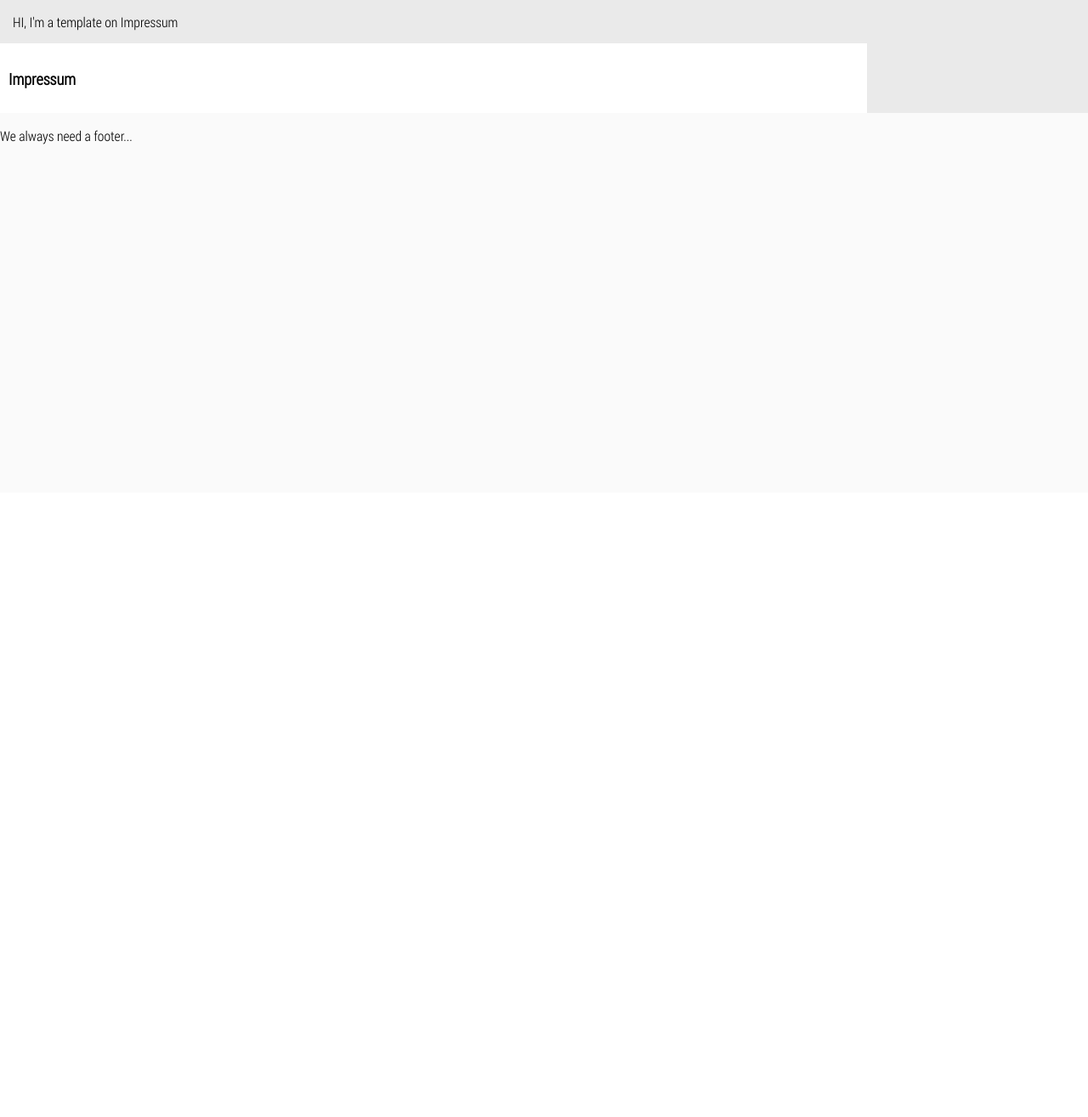
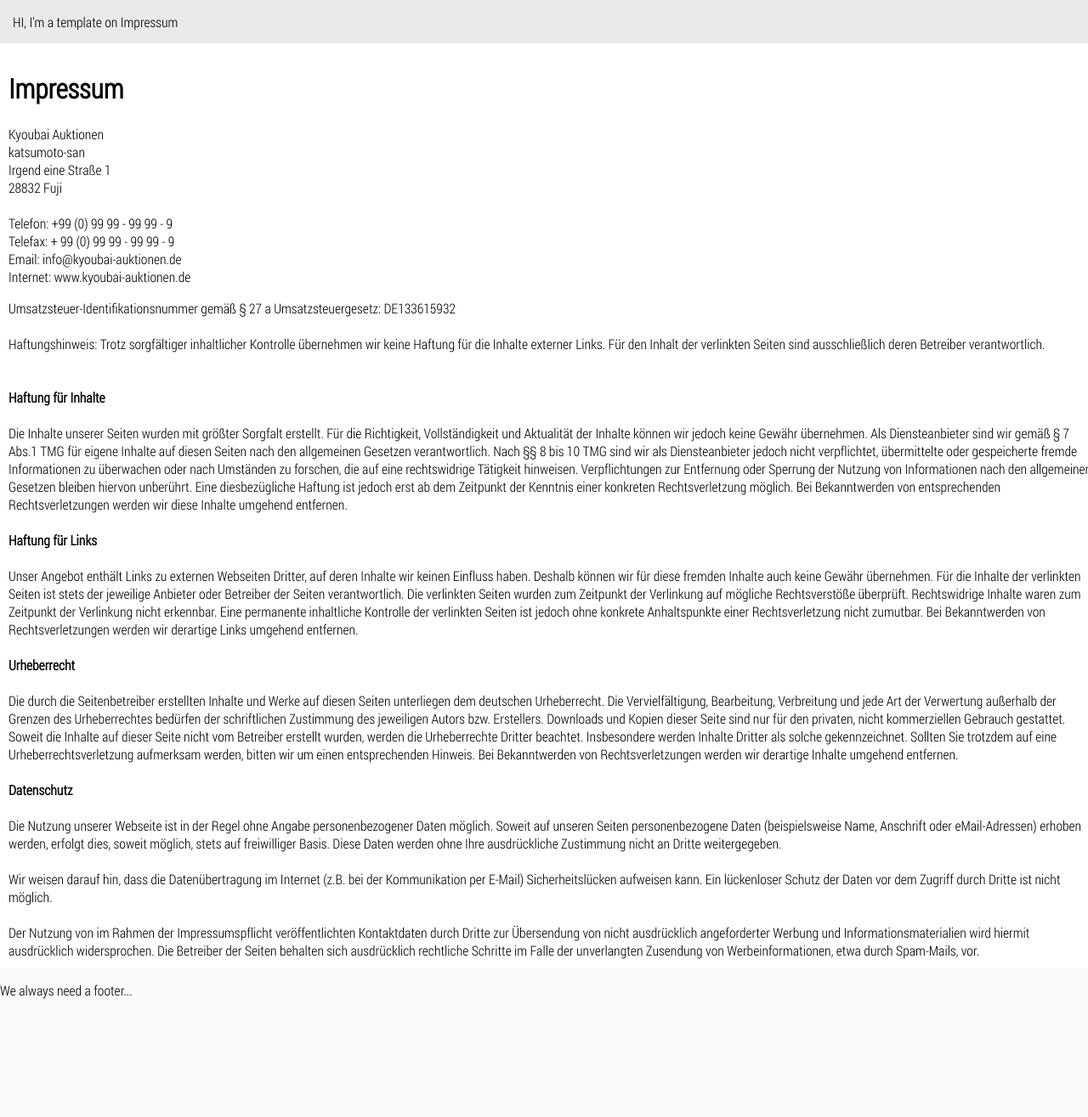
Before and after one commit to ashamaru/akb, a Django app: template akb_base/kyoubai/templates/kyoubai/impressum.html in a window 1280 px wide. Shown: the part 220-1535 px from the top of the page at 85% size. Before the commit the page ends 390 px from the top, so only its background shows below. Run offline with Django 3.2, Linux system fonts and the light colour scheme; the template is opened without the code that fills it, so the values that code supplies are empty; some libraries are stand-ins or nearby versions.

Commit message:
working_20: Updated Impressum, Detail View and My Account View.

```diff
--- a/akb_base/akb_base/urls.py
+++ b/akb_base/akb_base/urls.py
@@ -19,4 +19,5 @@ from django.contrib import admin
 urlpatterns = [
     url(r'^kyoubai/', include('kyoubai.urls')),
     url(r'^admin/', admin.site.urls),
+    url(r'^', include('kyoubai.urls')),
 ]
--- a/akb_base/kyoubai/forms.py
+++ b/akb_base/kyoubai/forms.py
@@ -6,4 +6,4 @@ class LoginForm(forms.Form):
     password = forms.CharField(label='password', max_length=100, widget=forms.PasswordInput)
 
 class BidForm(forms.Form):
-    amount = forms.DecimalField(label='Betrag', max_digits=15, decimal_places=2)
+    amount = forms.DecimalField(label='Betrag', max_digits=15, decimal_places=2, widget=forms.NumberInput)
--- a/akb_base/kyoubai/models.py
+++ b/akb_base/kyoubai/models.py
@@ -12,7 +12,7 @@ class Customer(models.Model):
     c_user = models.OneToOneField(User, null=True)
 
     def __str__(self):
-        return self.c_id.value_to_string() + self.c_name
+        return str(self.c_id) + self.c_name
 
 
 class Auction(models.Model):
@@ -25,6 +25,10 @@ class Auction(models.Model):
     def __str__(self):
         return self.au_id.value_to_string() + self.au_name
 
+# Article model
+# TODO:
+# - considering to seperate the official article number from the article id
+# - forging an auction identifier, (auction_nr + article_nr)
 class Article(models.Model):
     a_id = models.BigAutoField('Article Id', primary_key=True)
     a_name = models.CharField(max_length=100)
--- a/akb_base/kyoubai/static/kyoubai/base_styles.css
+++ b/akb_base/kyoubai/static/kyoubai/base_styles.css
@@ -64,6 +64,14 @@ header {
     background: white;
 }
 
+/* content_container design phase heritage styles */
+
+#content_container > div {
+    border: 1px solid black;
+    margin: 5px;
+    padding: 20px;
+}
+
 
 /* Top navigation bar styles */
 
--- a/akb_base/kyoubai/static/kyoubai/filter_script.js
+++ b/akb_base/kyoubai/static/kyoubai/filter_script.js
@@ -1,3 +1,5 @@
+/* überarbeitung des bereichs */
+
 $(document).ready(function(){
     console.log("JQuery-kun ready to kick ass!");
     var state_filter = $("#state_filter");
--- a/akb_base/kyoubai/templates/kyoubai/base_template.html
+++ b/akb_base/kyoubai/templates/kyoubai/base_template.html
@@ -2,7 +2,7 @@
 <html lang="de">
 <head>
     <meta charset="UTF-8">
-    <title>Auktionshaus ATH</title>
+    <title>kyoubai</title>
     <script src="https://ajax.googleapis.com/ajax/libs/jquery/3.2.1/jquery.min.js"></script>
 
     {% load static %}
--- a/akb_base/kyoubai/templates/kyoubai/impressum.html
+++ b/akb_base/kyoubai/templates/kyoubai/impressum.html
@@ -10,5 +10,95 @@
 {% endblock %}
 
 {% block content_container %}
-    <h3>Impressum</h3>
+<h1>Impressum</h1>
+
+<p>
+    Kyoubai Auktionen<br>
+    katsumoto-san<br>
+    Irgend eine Straße 1<br>
+    28832 Fuji<br>
+    <br>
+    Telefon: +99 (0) 99 99 - 99 99 - 9<br>
+    Telefax: + 99 (0) 99 99 - 99 99 - 9<br>
+    Email: info@kyoubai-auktionen.de<br>
+    Internet: www.kyoubai-auktionen.de<br>
+</p>
+Umsatzsteuer-Identifikationsnummer gemäß § 27 a Umsatzsteuergesetz: DE133615932
+<br>
+<br>
+Haftungshinweis: Trotz sorgfältiger inhaltlicher Kontrolle übernehmen wir keine Haftung für die Inhalte externer Links. Für den Inhalt der verlinkten Seiten sind ausschließlich deren Betreiber verantwortlich.
+<br>
+<br>
+<br>
+<b>Haftung für Inhalte</b><br>
+<br>
+Die Inhalte unserer Seiten wurden mit größter Sorgfalt erstellt.
+Für die Richtigkeit, Vollständigkeit und Aktualität der Inhalte
+können wir jedoch keine Gewähr übernehmen. Als Diensteanbieter
+sind wir gemäß § 7 Abs.1 TMG für eigene Inhalte auf diesen Seiten
+nach den allgemeinen Gesetzen verantwortlich. Nach §§ 8 bis 10 TMG
+sind wir als Diensteanbieter jedoch nicht verpflichtet, übermittelte
+oder gespeicherte fremde Informationen zu überwachen oder nach
+Umständen zu forschen, die auf eine rechtswidrige Tätigkeit hinweisen.
+Verpflichtungen zur Entfernung oder Sperrung der Nutzung von
+Informationen nach den allgemeinen Gesetzen bleiben hiervon unberührt.
+Eine diesbezügliche Haftung ist jedoch erst ab dem Zeitpunkt der
+Kenntnis einer konkreten Rechtsverletzung möglich. Bei Bekanntwerden
+von entsprechenden Rechtsverletzungen werden wir diese Inhalte
+umgehend entfernen.
+<br>
+<br>
+<b>Haftung für Links</b><br>
+<br>
+Unser Angebot enthält Links zu externen Webseiten Dritter, auf deren
+Inhalte wir keinen Einfluss haben. Deshalb können wir für diese
+fremden Inhalte auch keine Gewähr übernehmen. Für die Inhalte der
+verlinkten Seiten ist stets der jeweilige Anbieter oder Betreiber
+der Seiten verantwortlich. Die verlinkten Seiten wurden zum Zeitpunkt
+der Verlinkung auf mögliche Rechtsverstöße überprüft. Rechtswidrige
+Inhalte waren zum Zeitpunkt der Verlinkung nicht erkennbar. Eine
+permanente inhaltliche Kontrolle der verlinkten Seiten ist jedoch
+ohne konkrete Anhaltspunkte einer Rechtsverletzung nicht zumutbar.
+Bei Bekanntwerden von Rechtsverletzungen werden wir derartige Links
+umgehend entfernen.
+<br>
+<br>
+<b>Urheberrecht</b><br>
+<br>
+Die durch die Seitenbetreiber erstellten Inhalte und Werke auf
+diesen Seiten unterliegen dem deutschen Urheberrecht. Die
+Vervielfältigung, Bearbeitung, Verbreitung und jede Art der Verwertung
+außerhalb der Grenzen des Urheberrechtes bedürfen der schriftlichen
+Zustimmung des jeweiligen Autors bzw. Erstellers. Downloads und Kopien
+dieser Seite sind nur für den privaten, nicht kommerziellen Gebrauch
+gestattet. Soweit die Inhalte auf dieser Seite nicht vom Betreiber
+erstellt wurden, werden die Urheberrechte Dritter beachtet. Insbesondere
+werden Inhalte Dritter als solche gekennzeichnet. Sollten Sie trotzdem
+auf eine Urheberrechtsverletzung aufmerksam werden, bitten wir um einen
+entsprechenden Hinweis. Bei Bekanntwerden von Rechtsverletzungen werden
+wir derartige Inhalte umgehend entfernen.
+<br>
+<br>
+<b>Datenschutz</b><br>
+<br>
+Die Nutzung unserer Webseite ist in der Regel ohne Angabe
+personenbezogener Daten möglich. Soweit auf unseren Seiten
+personenbezogene Daten (beispielsweise Name, Anschrift oder
+eMail-Adressen) erhoben werden, erfolgt dies, soweit möglich,
+stets auf freiwilliger Basis. Diese Daten werden ohne Ihre ausdrückliche
+Zustimmung nicht an Dritte weitergegeben.
+<br>
+<br>
+Wir weisen darauf hin, dass die Datenübertragung im Internet
+(z.B. bei der Kommunikation per E-Mail) Sicherheitslücken aufweisen
+kann. Ein lückenloser Schutz der Daten vor dem Zugriff durch Dritte
+ist nicht möglich.
+<br>
+<br>
+Der Nutzung von im Rahmen der Impressumspflicht veröffentlichten
+Kontaktdaten durch Dritte zur Übersendung von nicht ausdrücklich
+angeforderter Werbung und Informationsmaterialien wird hiermit
+ausdrücklich widersprochen. Die Betreiber der Seiten behalten sich
+ausdrücklich rechtliche Schritte im Falle der unverlangten Zusendung
+von Werbeinformationen, etwa durch Spam-Mails, vor.
 {% endblock %}
```
Also changed, not shown: akb_base/kyoubai/static/kyoubai/auction_styles.css (+14 -10 lines), akb_base/kyoubai/templates/kyoubai/index.html (+12 -2 lines), akb_base/kyoubai/templates/kyoubai/login.html (added, +10 -0 lines), akb_base/kyoubai/templates/kyoubai/logout.html (added, +10 -0 lines), akb_base/kyoubai/templates/kyoubai/myaccount.html (+13 -0 lines), akb_base/kyoubai/templates/kyoubai/pos_detail.html (+43 -11 lines), akb_base/kyoubai/views.py (+8 -1 lines).
